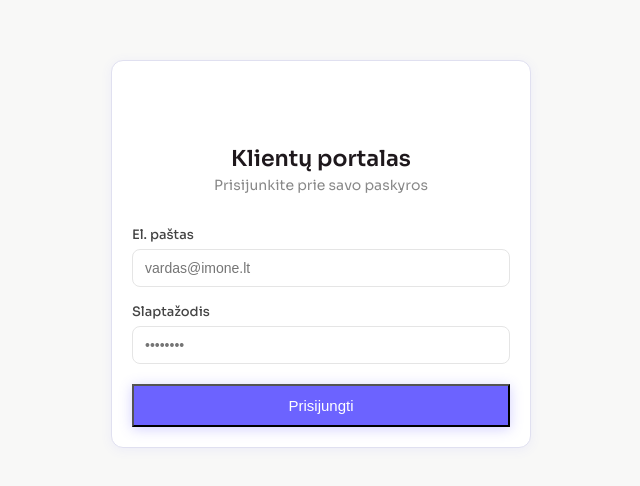
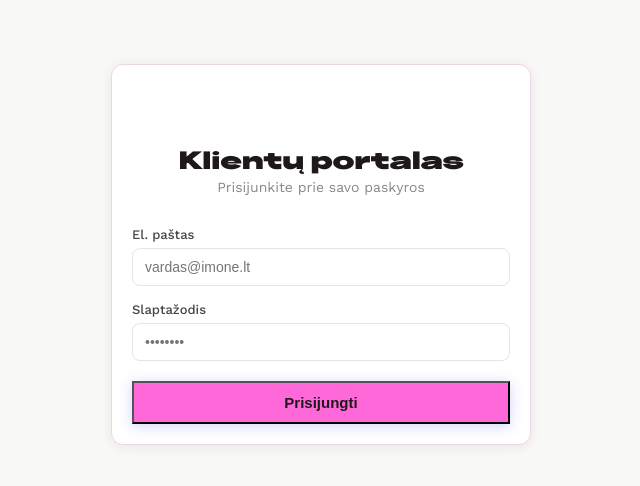
Before and after one commit to aisteeglyne-pixel/marketing-portal, a Next.js app: page /login in a window 1280 px wide. Shown: the part 146-632 px from the top of the page, without its empty margins (319-959 px from the left). Built offline with nearby package versions, Linux system fonts and the light colour scheme; no server answers.

Commit message:
feat: brand rebrand Phase A (spalvos, šriftai, logo)

```diff
--- a/app/client-home/page.tsx
+++ b/app/client-home/page.tsx
@@ -81,7 +81,7 @@ export default function ClientHomePage() {
   function showToast(msg: string) { setToast(msg); setTimeout(() => setToast(''), 2600) }
   function updatePost(updated: ContentPost) { setPosts(prev => prev.map(p => p.id === updated.id ? updated : p)) }
 
-  const accent = profile?.agency?.primary_color || '#6c63ff'
+  const accent = profile?.agency?.primary_color || '#FF68D8'
   const pending = posts.filter(p => p.status === 'review').length
 
   if (loading || !profile) return (
--- a/app/dashboard/page.tsx
+++ b/app/dashboard/page.tsx
@@ -191,8 +191,10 @@ export default function PortalPage() {
       {/* ===== SIDEBAR ===== */}
       <aside id="sidebar">
         <div className="sidebar-logo">
-          <div className="logo-mark">D</div>
-          <div className="logo-text">DAR <span>CONTENT</span></div>
+          <div className="logo-text" style={{ fontFamily: 'Neuething Sans, sans-serif', fontSize: 26, fontWeight: 800, lineHeight: 1 }}>
+            dar<span>.</span>
+            <span style={{ display: 'block', fontSize: 10, fontWeight: 600, letterSpacing: '0.18em', color: 'var(--text-sidebar)', textTransform: 'uppercase', marginTop: 3 }}>marketingo</span>
+          </div>
         </div>
         <nav className="sidebar-nav">
           <div className="nav-section">
--- a/app/globals.css
+++ b/app/globals.css
@@ -6,26 +6,42 @@
 
 
 
+@font-face {
+  font-family: 'Neuething Sans';
+  src: url('/fonts/NeuethingSans-variableVF.woff2') format('woff2');
+  font-weight: 100 900;
+  font-style: normal;
+  font-display: swap;
+}
+@font-face {
+  font-family: 'Amore Benkova';
+  src: url('/fonts/NCLAmoreBenkova-Regular.woff2') format('woff2');
+  font-weight: 400;
+  font-style: normal;
+  font-display: swap;
+}
+
   :root {
     --sidebar-bg: #1E181C;
     --sidebar-width: 240px;
-    --primary: #6c63ff;
-    --primary-light: #EEF2FF;
-    --primary-dark: #4338CA;
-    --accent: #a5b4fc;
+    --primary: #FF68D8;
+    --primary-light: #FCE3F6;
+    --primary-dark: #E23DBE;
+    --accent: #55111D;
+    --wine: #55111D;
     --success: #22C55E;
     --warning: #F59E0B;
     --danger: #EF4444;
     --info: #3B82F6;
-    --bg: #f0f0f8;
+    --bg: #F6EAF2;
     --surface: #FFFFFF;
-    --border: #e0e0f0;
+    --border: #EBD7E5;
     --text: #1E181C;
-    --text-muted: #7c6a9c;
-    --text-sidebar: #c7d2fe;
+    --text-muted: #8A6F82;
+    --text-sidebar: #E9C9E0;
     --radius: 12px;
-    --shadow: 0 2px 12px rgba(108,99,255,0.08);
-    --shadow-md: 0 4px 24px rgba(108,99,255,0.12);
+    --shadow: 0 2px 12px rgba(85,17,29,0.08);
+    --shadow-md: 0 4px 24px rgba(85,17,29,0.12);
     --instagram: #E1306C;
     --facebook: #1877F2;
     --linkedin: #0A66C2;
@@ -39,9 +55,9 @@
   h1, h2, h3, h4, h5, h6,
   .topbar-title, .stat-value, .welcome-banner h2,
   .cal-month, .modal-title, .client-workspace-title,
-  .section-title { font-family: 'Sora', sans-serif; }
+  .section-title { font-family: 'Neuething Sans', 'Work Sans', sans-serif; letter-spacing: -0.01em; }
 
-  body { font-family: 'Sora', system-ui, sans-serif; background:var(--bg); color:var(--text); margin:0; padding:0; }
+  body { font-family: 'Work Sans', system-ui, sans-serif; background:var(--bg); color:var(--text); margin:0; padding:0; }
 
   /* ===== SIDEBAR ===== */
   #sidebar {
@@ -71,7 +87,7 @@
     transition:all 0.15s; position:relative; margin-bottom:1px;
   }
   .nav-item:hover { background:rgba(108,99,255,0.18); color:#fff; }
-  .nav-item.active { background:var(--primary); color:#fff; }
+  .nav-item.active { background:var(--primary); color:#1E181C; font-weight:600; }
   .nav-item .nav-icon { width:18px; height:18px; display:flex; align-items:center; justify-content:center; flex-shrink:0; }
   .nav-badge {
     margin-left:auto; background:var(--accent); color:#fff; font-size:10px; font-weight:700;
@@ -103,7 +119,7 @@
     display:inline-flex; align-items:center; gap:6px; padding:8px 14px; border-radius:8px;
     font-size:13px; font-weight:600; cursor:pointer; border:none; transition:all 0.15s;
   }
-  .btn-primary { background:var(--primary); color:#fff; }
+  .btn-primary { background:var(--primary); color:#1E181C; font-weight:600; }
   .btn-primary:hover { background:var(--primary-dark); }
   .btn-outline { background:transparent; color:var(--primary); border:1.5px solid var(--border); }
   .btn-outline:hover { background:var(--primary-light); border-color:var(--primary); }
--- a/app/layout.tsx
+++ b/app/layout.tsx
@@ -1,8 +1,8 @@
 import type { Metadata } from 'next'
-import { Sora } from 'next/font/google'
+import { Work_Sans } from 'next/font/google'
 import './globals.css'
 
-const sora = Sora({
+const workSans = Work_Sans({
   subsets: ['latin', 'latin-ext'],
   weight: ['400', '500', '600', '700', '800'],
   display: 'swap',
@@ -16,7 +16,7 @@ export const metadata: Metadata = {
 export default function RootLayout({ children }: { children: React.ReactNode }) {
   return (
     <html lang="lt">
-      <body className={sora.className} style={{ margin: 0, padding: 0 }}>{children}</body>
+      <body className={workSans.className} style={{ margin: 0, padding: 0 }}>{children}</body>
     </html>
   )
 }
--- a/components/views/AnalyticsView.tsx
+++ b/components/views/AnalyticsView.tsx
@@ -128,7 +128,7 @@ function ContentTab({ posts, clients, onOpenClient }: { posts: ContentPost[]; cl
       <div style={{ display: 'grid', gridTemplateColumns: '1fr 1fr', gap: 16, marginBottom: 24 }}>
         <div className="card" style={{ padding: 22 }}>
           <div style={{ fontSize: 12, fontWeight: 700, textTransform: 'uppercase', letterSpacing: '0.5px', color: 'var(--text-muted)', marginBottom: 8 }}>Paskelbti įrašai</div>
-          <div style={{ fontSize: 40, fontWeight: 800, color: 'var(--primary)', fontFamily: 'Sora, sans-serif' }}>{periodPublished.length}</div>
+          <div style={{ fontSize: 40, fontWeight: 800, color: 'var(--primary)', fontFamily: 'Neuething Sans, sans-serif' }}>{periodPublished.length}</div>
           <div style={{ fontSize: 12, color: 'var(--text-muted)', marginTop: 4 }}>
             {regular} post{regular !== 1 ? 'ai' : ''} · {stories} stor{stories !== 1 ? 'ies' : 'y'} · {reels} reel{reels !== 1 ? 'ai' : 'as'}
           </div>
--- a/components/views/ClientOverviewView.tsx
+++ b/components/views/ClientOverviewView.tsx
@@ -43,7 +43,7 @@ export default function ClientOverviewView({ profile, client, posts, tasks, goal
         {stats.map(s => (
           <div key={s.label} className="card" style={{ padding: 22, cursor: 'pointer' }} onClick={() => onNav(s.view)}>
             <div style={{ fontSize: 22, marginBottom: 8 }}>{s.icon}</div>
-            <div style={{ fontSize: 38, fontWeight: 800, color: s.accent, fontFamily: 'Sora, sans-serif', lineHeight: 1 }}>{s.value}</div>
+            <div style={{ fontSize: 38, fontWeight: 800, color: s.accent, fontFamily: 'Neuething Sans, sans-serif', lineHeight: 1 }}>{s.value}</div>
             <div style={{ fontSize: 13, color: 'var(--text-muted)', marginTop: 6 }}>{s.label}</div>
           </div>
         ))}
--- a/components/views/ClientReportsView.tsx
+++ b/components/views/ClientReportsView.tsx
@@ -61,7 +61,7 @@ export default function ClientReportsView({ posts, metrics }: Props) {
           ['Iš viso įrašų', visible.length, 'var(--text)'],
         ].map(([l, v, c]) => (
           <div key={l as string} className="card" style={{ padding: 20 }}>
-            <div style={{ fontSize: 32, fontWeight: 800, color: c as string, fontFamily: 'Sora, sans-serif' }}>{v as number}</div>
+            <div style={{ fontSize: 32, fontWeight: 800, color: c as string, fontFamily: 'Neuething Sans, sans-serif' }}>{v as number}</div>
             <div style={{ fontSize: 12.5, color: 'var(--text-muted)', marginTop: 4 }}>{l}</div>
           </div>
         ))}
```
Also changed, not shown: public/fonts/NCLAmoreBenkova-Regular.woff2 (added), public/fonts/NeuethingSans-variableVF.woff2 (added).
